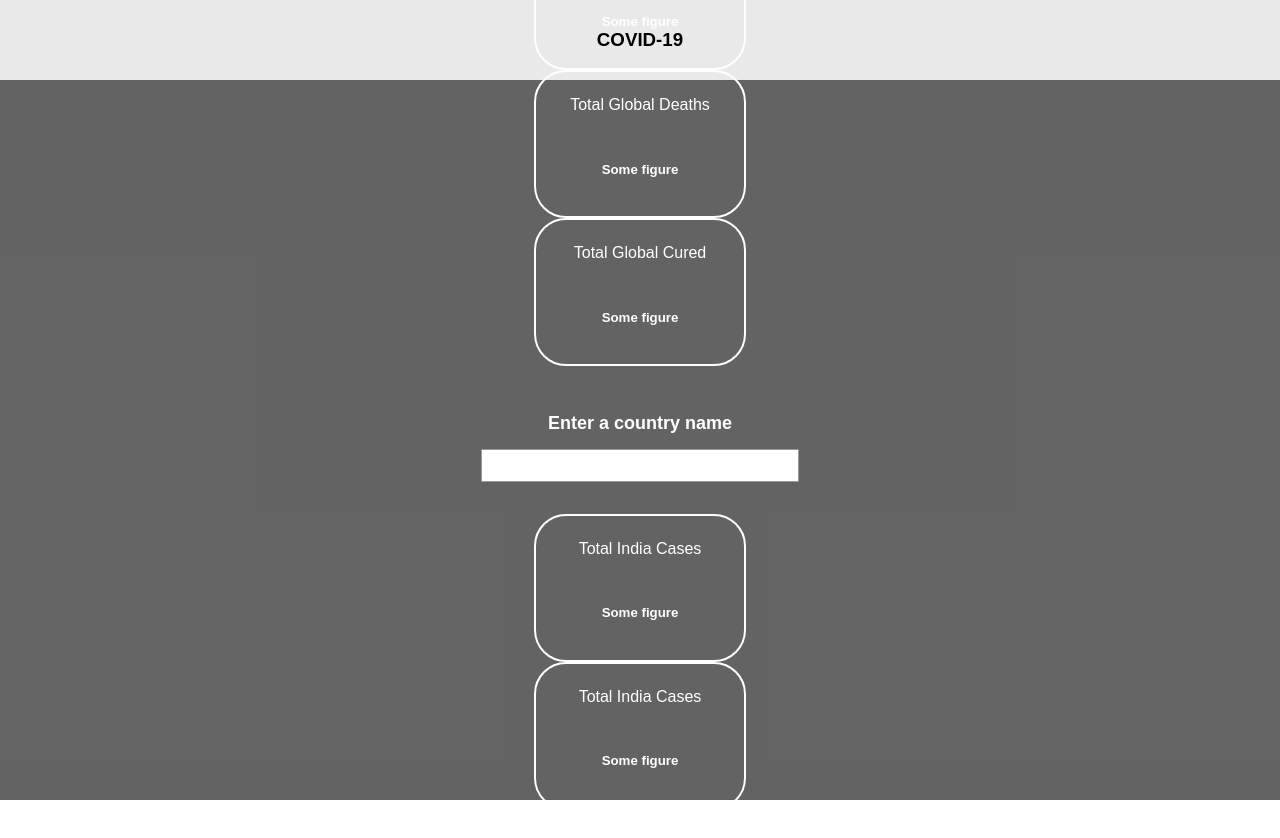
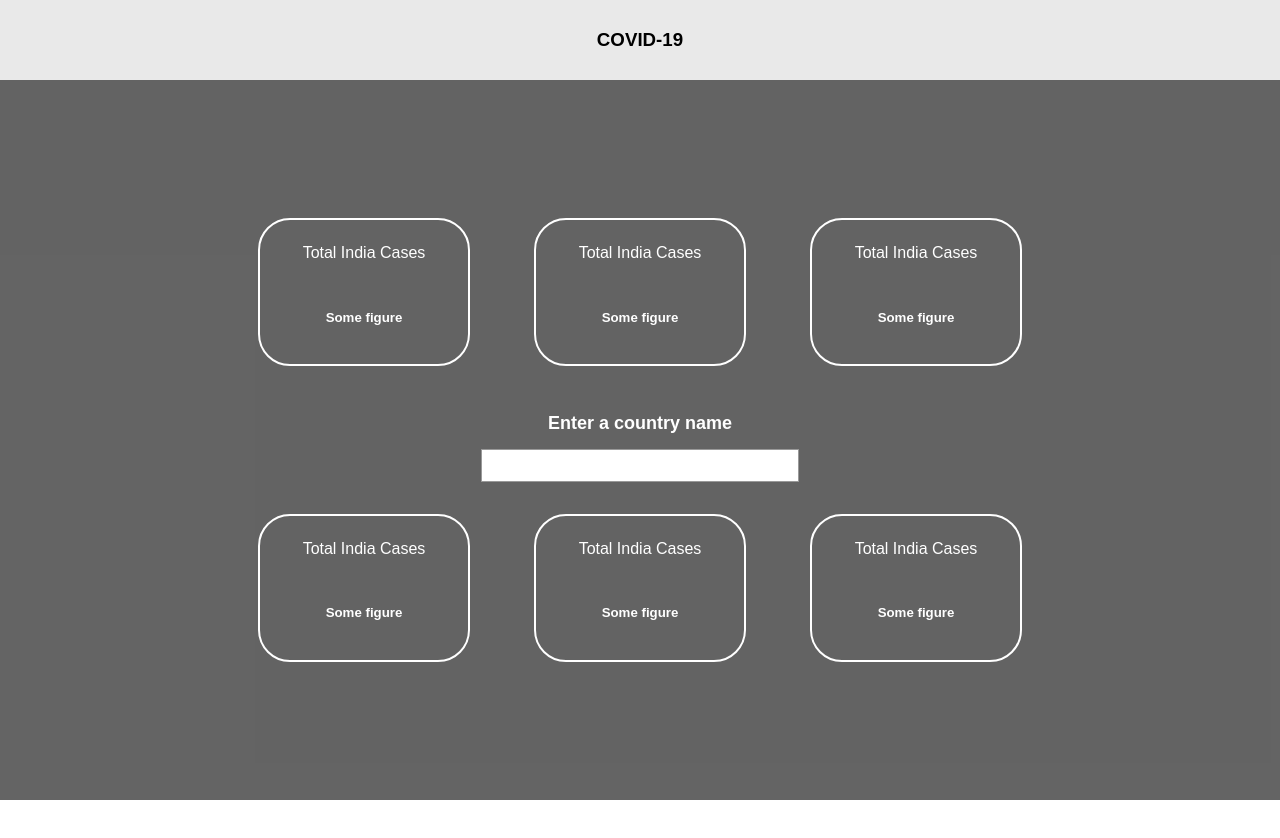
Before and after one commit to yashg160/Covid19, a React (Create React App) app: page / in a window 1280 px wide. Shown: the top 838 px of the page. After the commit the page ends 800 px from the top, so only its background shows below. Built offline with nearby package versions, Linux system fonts and the light colour scheme; no server answers.

Commit message:
Grid display classes added

```diff
--- a/src/Covid.jsx
+++ b/src/Covid.jsx
@@ -19,37 +19,37 @@
 				</div>
 				<div className="container">
 					<div className="card-container">
-						<div className="card">
-							<p>Total Global Cases</p>
-							<h5>Some figure</h5>
+						<div className="card card-1">
+							<p className="card-title">Total India Cases</p>
+							<h5 className="card-content">Some figure</h5>
 						</div>
 
-						<div className="card">
-							<p>Total Global Deaths</p>
-							<h5>Some figure</h5>
+						<div className="card card-2">
+							<p className="card-title">Total India Cases</p>
+							<h5 className="card-content">Some figure</h5>
 						</div>
 
-						<div className="card">
-							<p>Total Global Cured</p>
-							<h5>Some figure</h5>
+						<div className="card card-3">
+							<p className="card-title">Total India Cases</p>
+							<h5 className="card-content">Some figure</h5>
 						</div>
 					</div>
 					<h2 className="instruction">Enter a country name</h2>
 					<AutocompleteText />
 					<div className="card-container">
-						<div className="card">
-							<p>Total India Cases</p>
-							<h5>Some figure</h5>
+						<div className="card card-1">
+							<p className="card-title">Total India Cases</p>
+							<h5 className="card-content">Some figure</h5>
 						</div>
 
-						<div className="card">
-							<p>Total India Cases</p>
-							<h5>Some figure</h5>
+						<div className="card card-2">
+							<p className="card-title">Total India Cases</p>
+							<h5 className="card-content">Some figure</h5>
 						</div>
 
-						<div className="card">
-							<p>Total India Cases</p>
-							<h5>Some figure</h5>
+						<div className="card card-3">
+							<p className="card-title">Total India Cases</p>
+							<h5 className="card-content">Some figure</h5>
 						</div>
 					</div>
 				</div>
```
